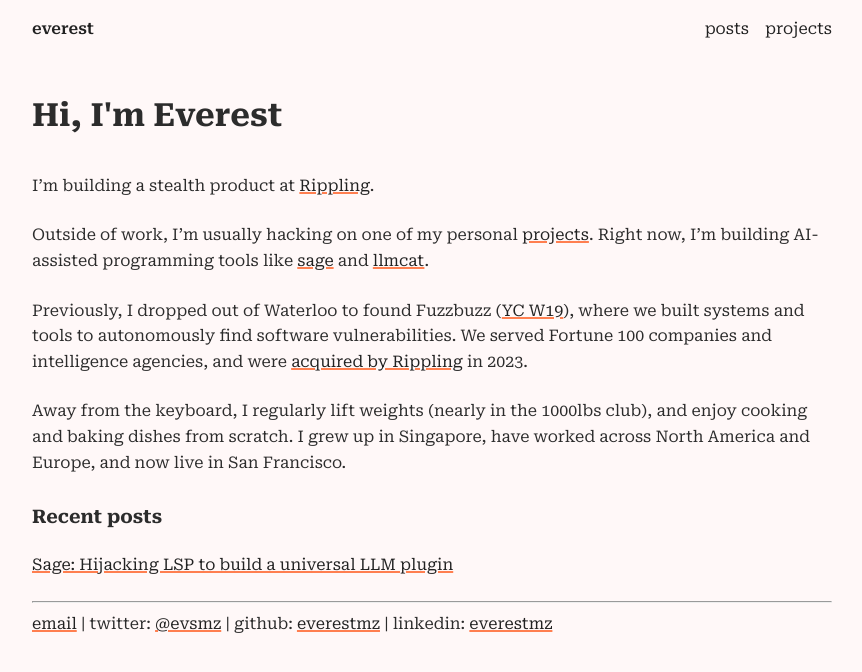
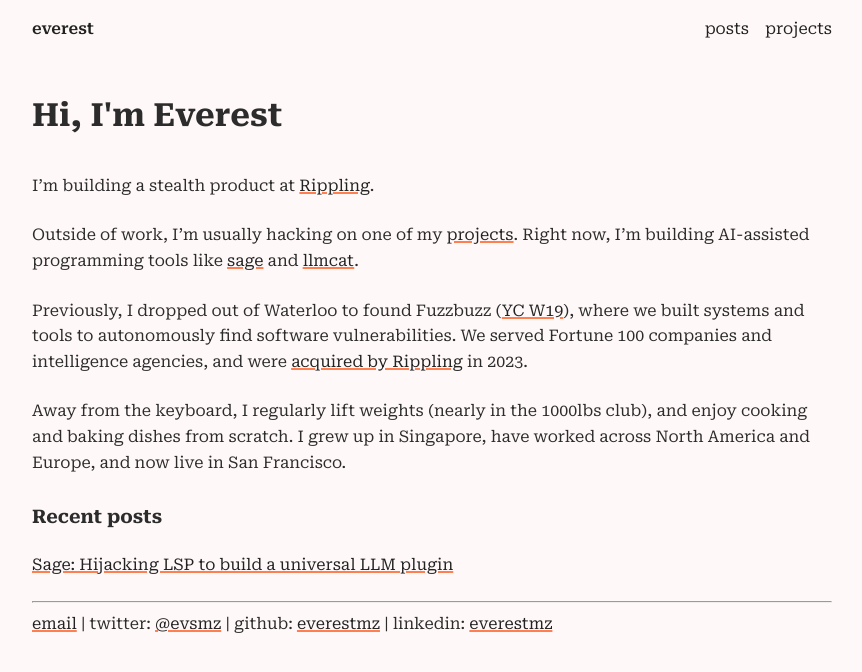
Before and after one commit to everestmz/everestmz.github.io, a Jekyll site: the page built from index.md, in a window 1280 px wide. Shown: the top 672 px of the page, without its empty margins (208-1070 px from the left). Built offline with Jekyll 4.4.1, drawn with Linux system fonts in a browser that asks for light colours.

Commit message:
Header & words

```diff
--- a/_layouts/home.html
+++ b/_layouts/home.html
@@ -3,7 +3,7 @@
 ---
 
 <div class="home">
-  <h1 class="page-heading">{{ page.title }}</h1>
+  <h1 class="page-heading">{{ page.header }}</h1>
 
   {{ content }}
 
--- a/index.md
+++ b/index.md
@@ -3,13 +3,13 @@
 # To modify the layout, see https://jekyllrb.com/docs/themes/#overriding-theme-defaults
 
 layout: home
-title: Hi, I'm Everest
+title: Everest
+header: Hi, I'm Everest
 ---
-
 
 I'm building a stealth product at [Rippling](https://rippling.com).
 
-Outside of work, I'm usually hacking on one of my personal [projects](/projects). Right now, I'm building AI-assisted programming tools like [sage](https://github.com/everestmz/sage) and [llmcat](https://github.com/everestmz/llmcat).
+Outside of work, I'm usually hacking on one of my [projects](/projects). Right now, I'm building AI-assisted programming tools like [sage](https://github.com/everestmz/sage) and [llmcat](https://github.com/everestmz/llmcat).
 
 Previously, I dropped out of Waterloo to found Fuzzbuzz ([YC W19](https://www.ycombinator.com/companies/fuzzbuzz)), where we built systems and tools to autonomously find software vulnerabilities. We served Fortune 100 companies and intelligence agencies, and were [acquired by Rippling](https://www.rippling.com/blog/founders-keepers-rippling-acquires-fuzzbuzz) in 2023.
 
```
